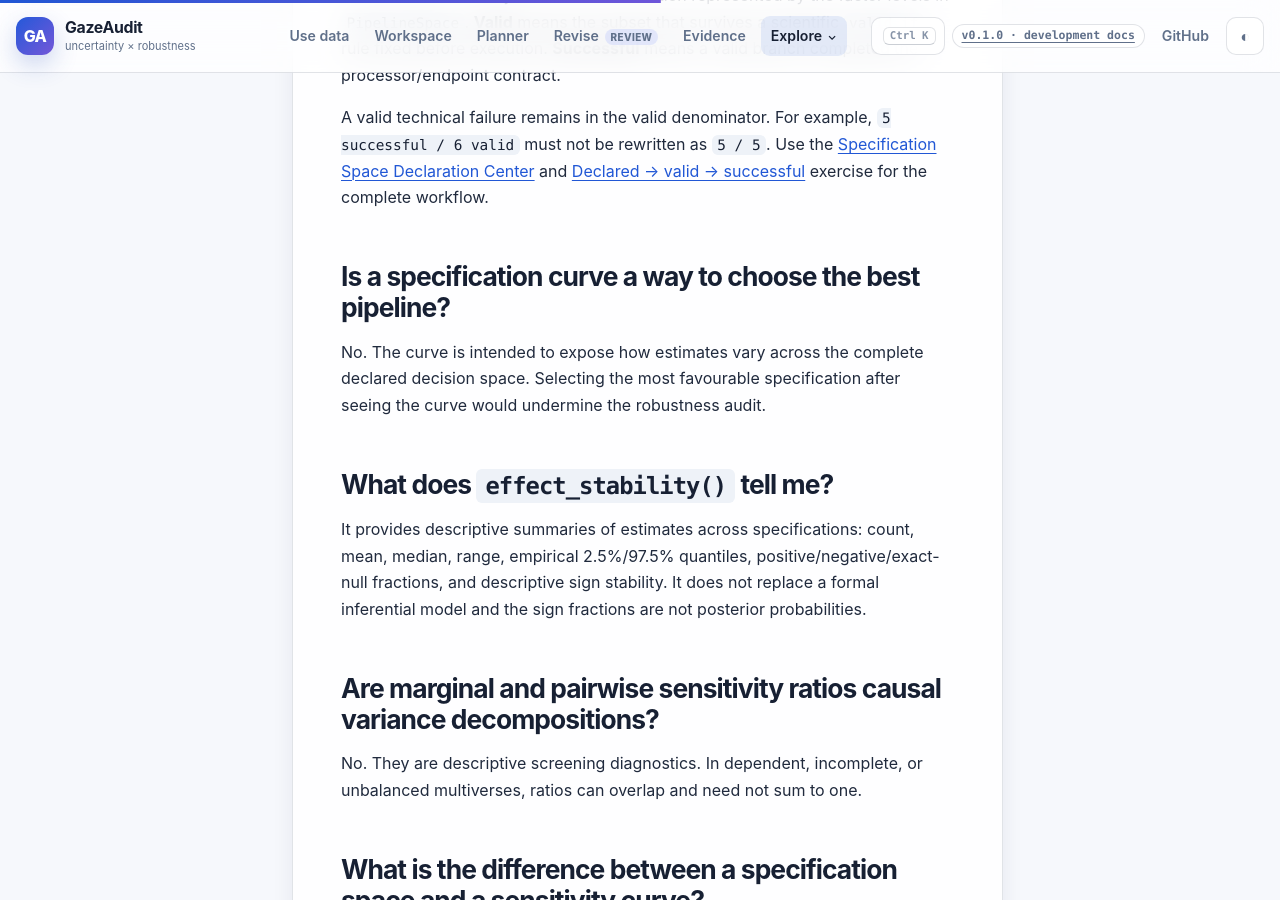
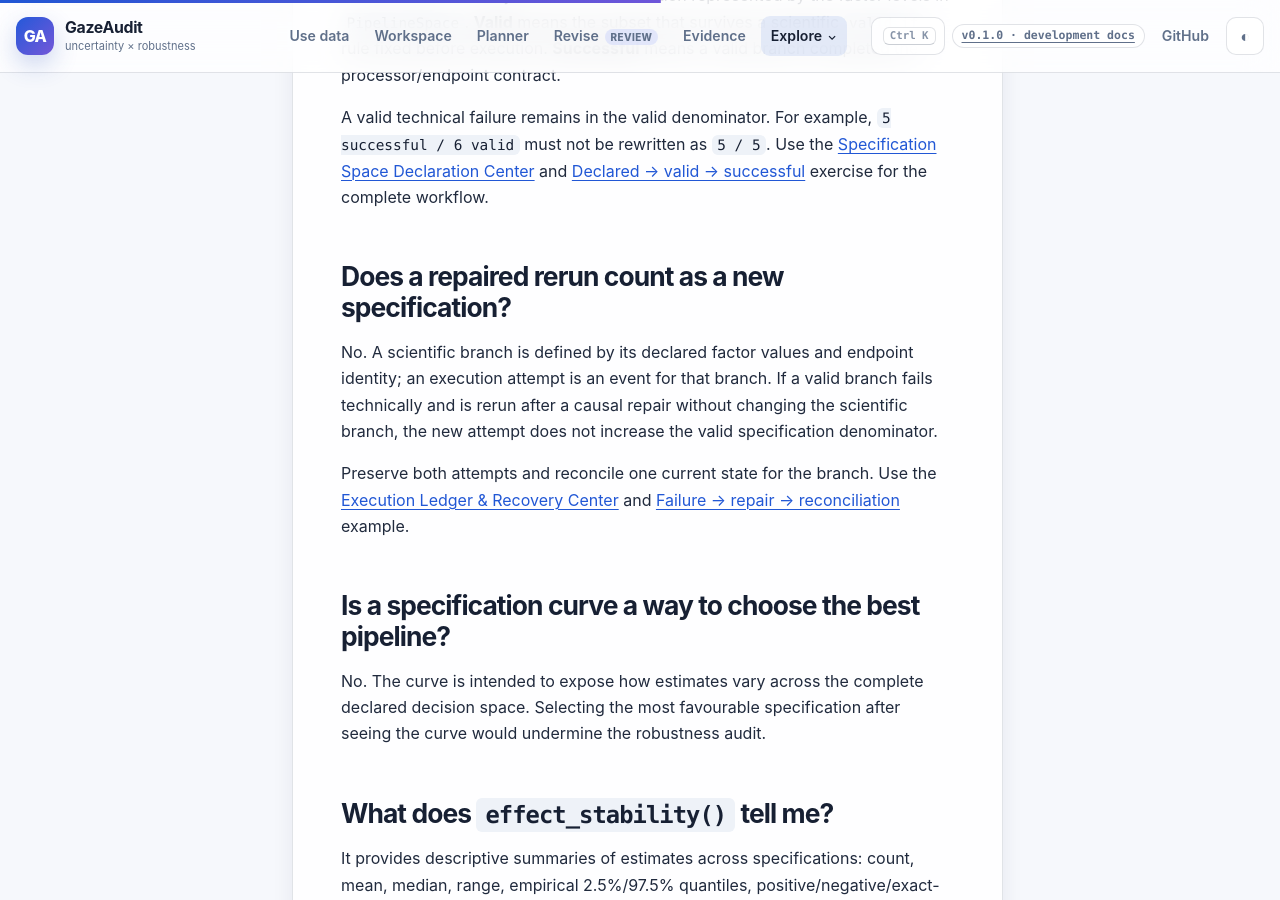
Before and after one commit to stefanosbalaskas/GazeAudit, a Jekyll site: the page built from docs/faq.md, in a window 1280 px wide and 900 px high, scrolled down 4161 px. Built offline with Jekyll 4.4.1, drawn with Linux system fonts in a browser that asks for light colours; some of the changed text lies outside the part shown.

Commit message:
docs: add repair rerun denominator FAQ

```diff
--- a/docs/faq.md
+++ b/docs/faq.md
@@ -91,6 +91,12 @@ If the declared endpoint contract requires finite estimates, enforce that explic
 
 A valid technical failure remains in the valid denominator. For example, `5 successful / 6 valid` must not be rewritten as `5 / 5`. Use the [Specification Space Declaration Center]({{ '/docs/specification-declaration/' | relative_url }}) and [Declared → valid → successful]({{ '/docs/examples/specification-denominator-audit/' | relative_url }}) exercise for the complete workflow.
 
+## Does a repaired rerun count as a new specification?
+
+No. A scientific branch is defined by its declared factor values and endpoint identity; an execution attempt is an event for that branch. If a valid branch fails technically and is rerun after a causal repair without changing the scientific branch, the new attempt does not increase the valid specification denominator.
+
+Preserve both attempts and reconcile one current state for the branch. Use the [Execution Ledger & Recovery Center]({{ '/docs/execution-ledger/' | relative_url }}) and [Failure → repair → reconciliation]({{ '/docs/examples/execution-ledger-reconciliation/' | relative_url }}) example.
+
 ## Is a specification curve a way to choose the best pipeline?
 
 No. The curve is intended to expose how estimates vary across the complete declared decision space. Selecting the most favourable specification after seeing the curve would undermine the robustness audit.
```
